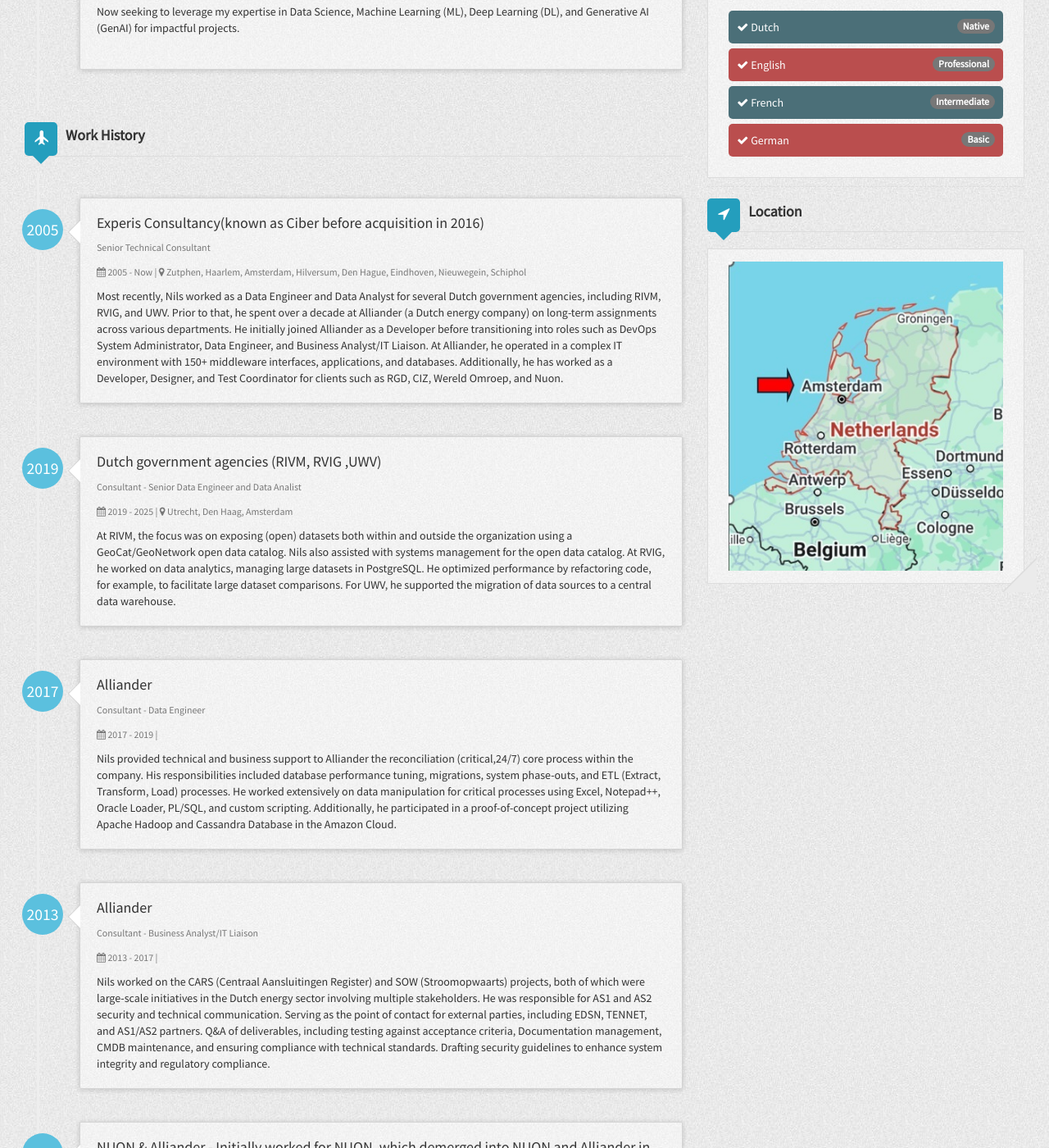
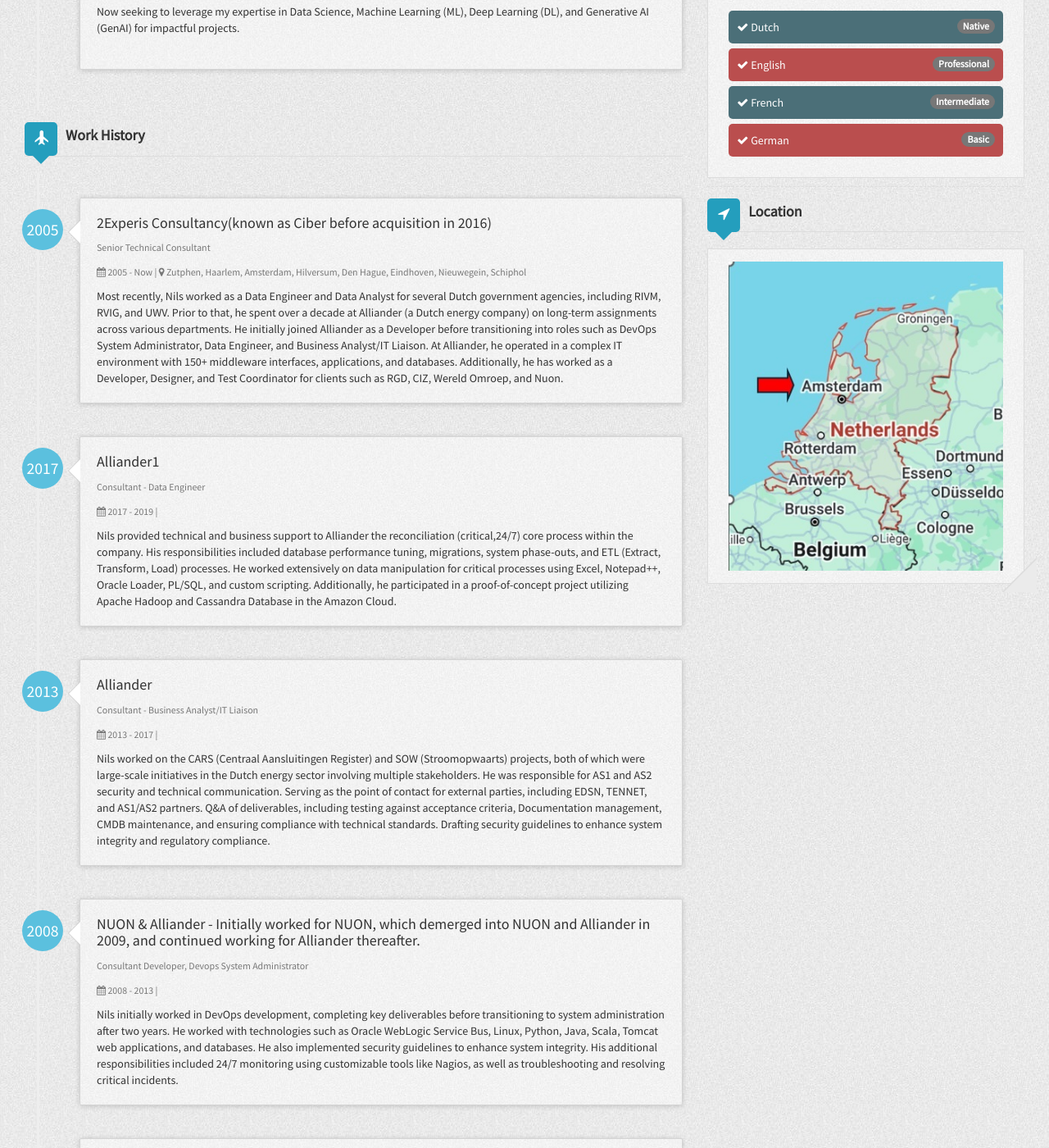
Before and after one commit to NilsKuhler/resumecard, a Jekyll site: the page built from index.html, in a window 1280 px wide and 1400 px high, scrolled down 759 px. Shown: the whole window at 82% size. Built offline with Jekyll 4.4.1, drawn with Linux system fonts in a browser that asks for light colours; nearby versions of some CDN libraries.

Commit message:
Update _config.yml

```diff
--- a/_config.yml
+++ b/_config.yml
@@ -68,21 +68,14 @@
     - line:  Now seeking to leverage my expertise in Data Science, Machine Learning (ML), Deep Learning (DL), and Generative AI (GenAI) for impactful projects.
   workHistory:
     - work1:
-      company: Experis Consultancy(known as Ciber before acquisition in 2016)
+      company: 2Experis Consultancy(known as Ciber before acquisition in 2016)
       location: Zutphen, Haarlem, Amsterdam, Hilversum, Den Hague, Eindhoven, Nieuwegein, Schiphol
       title: Senior Technical Consultant
       started: 2005
       duration: 2005 - Now
       description: Most recently, Nils worked as a Data Engineer and Data Analyst for several Dutch government agencies, including RIVM, RVIG, and UWV. Prior to that, he spent over a decade at Alliander (a Dutch energy company) on long-term assignments across various departments. He initially joined Alliander as a Developer before transitioning into roles such as DevOps System Administrator, Data Engineer, and Business Analyst/IT Liaison. At Alliander, he operated in a complex IT environment with 150+ middleware interfaces, applications, and databases. Additionally, he has worked as a Developer, Designer, and Test Coordinator for clients such as RGD, CIZ, Wereld Omroep, and Nuon.
-    - work2:
-      company: Dutch government agencies (RIVM, RVIG ,UWV)
-      location: Utrecht, Den Haag, Amsterdam
-      title: Consultant - Senior Data Engineer and Data Analist
-      started: 2019
-      duration: 2019 - 2025
-      description: At RIVM, the focus was on exposing (open) datasets both within and outside the organization using a GeoCat/GeoNetwork open data catalog. Nils also assisted with systems management for the open data catalog. At RVIG, he worked on data analytics, managing large datasets in PostgreSQL. He optimized performance by refactoring code, for example, to facilitate large dataset comparisons. For UWV, he supported the migration of data sources to a central data warehouse.
     - work3:
-      company: Alliander
+      company: Alliander1
       location:
       title: Consultant - Data Engineer
       started: 2017
```
